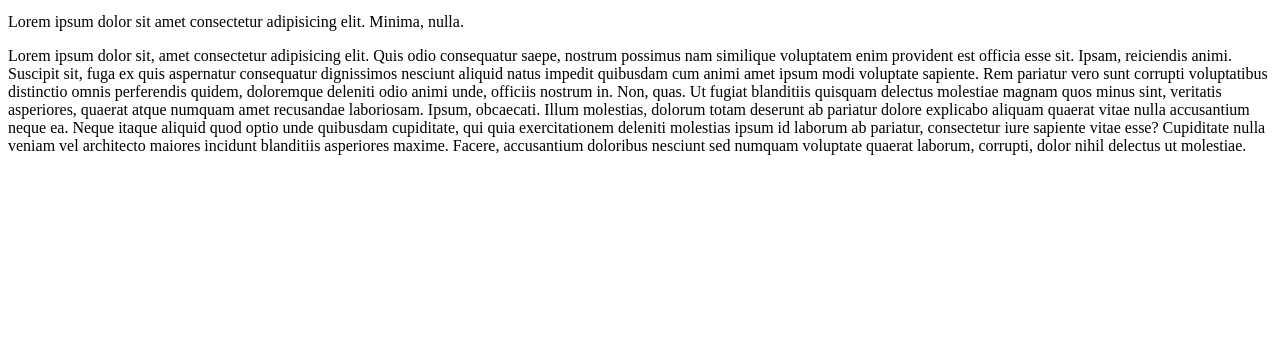
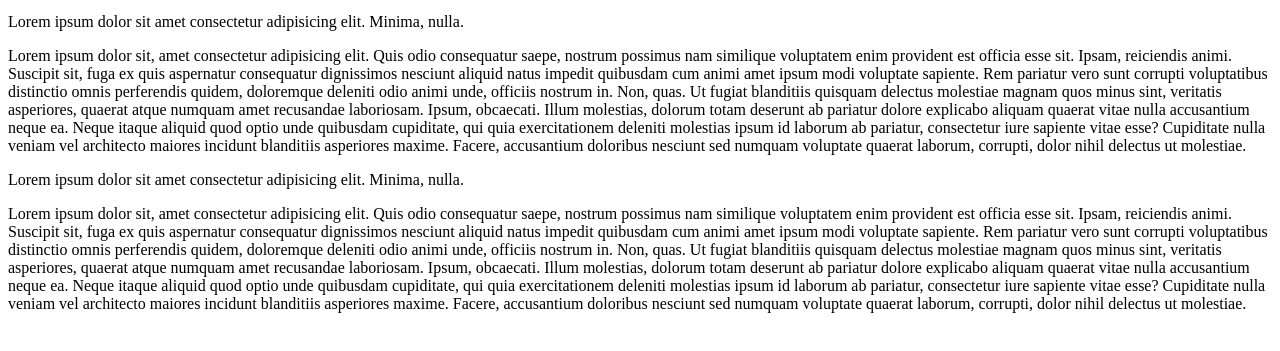
Before and after one commit to MPaganMontes/test-repositorio, a plain HTML site: page index.html in a window 1280 px wide. Shown: the part 101-452 px from the top of the page. Drawn offline with Linux system fonts and the light colour scheme.

Commit message:
Se agrego un segundo parrafo un segundo div2

```diff
--- a/index.html
+++ b/index.html
@@ -28,4 +28,23 @@
             quaerat laborum, corrupti, dolor nihil delectus ut molestiae.
         </p>
     </div>
+    <!--Vamos a crear un div2-->
+    <div class="container">
+        <div class="row"></div>
+        <p>Lorem ipsum dolor sit amet consectetur adipisicing elit. Minima, nulla.</p>
+        <p>Lorem ipsum dolor sit, amet consectetur adipisicing elit. Quis odio consequatur
+            saepe, nostrum possimus nam similique voluptatem enim provident est officia esse sit.
+            Ipsam, reiciendis animi. Suscipit sit, fuga ex quis aspernatur consequatur dignissimos
+            nesciunt aliquid natus impedit quibusdam cum animi amet ipsum modi voluptate sapiente.
+            Rem pariatur vero sunt corrupti voluptatibus distinctio omnis perferendis quidem, doloremque
+            deleniti odio animi unde, officiis nostrum in. Non, quas. Ut fugiat blanditiis quisquam delectus
+            molestiae magnam quos minus sint, veritatis asperiores, quaerat atque numquam amet recusandae
+            laboriosam. Ipsum, obcaecati. Illum molestias, dolorum totam deserunt ab pariatur dolore
+            explicabo aliquam quaerat vitae nulla accusantium neque ea. Neque itaque aliquid quod optio
+            unde quibusdam cupiditate, qui quia exercitationem deleniti molestias ipsum id laborum ab
+            pariatur, consectetur iure sapiente vitae esse? Cupiditate nulla veniam vel architecto maiores
+            incidunt blanditiis asperiores maxime. Facere, accusantium doloribus nesciunt sed numquam voluptate
+            quaerat laborum, corrupti, dolor nihil delectus ut molestiae.
+        </p>
+    </div>
 </html>
```
